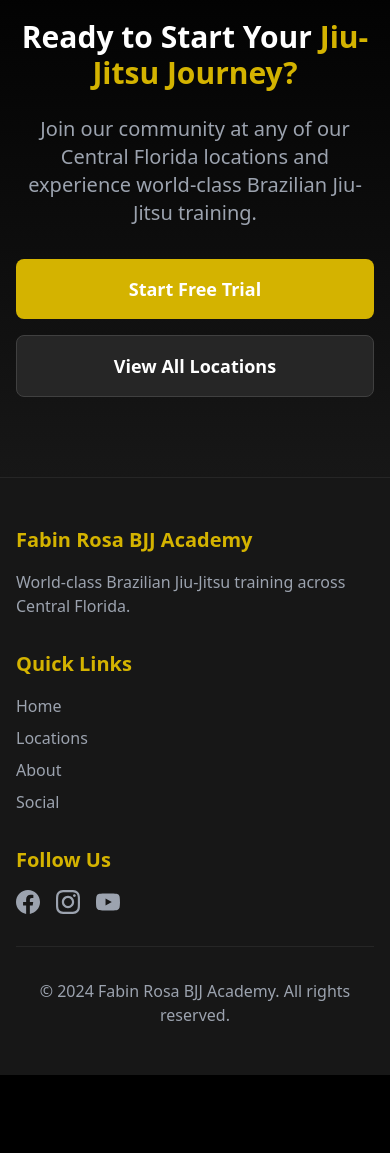
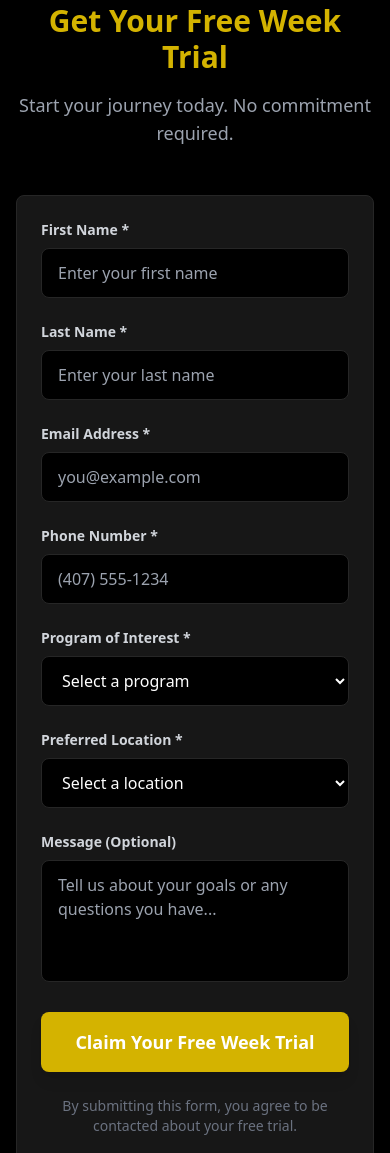
Before and after one commit to lopeza9/lopeza9, a plain HTML site: page social.html in a window 390 px wide. Shown: the part 1293-2446 px from the top of the page. Before the commit the page ends 2368 px from the top, so only its background shows below. Drawn offline with nearby package versions, Linux system fonts and the light colour scheme; a script that the page names is missing.

Commit message:
fixed socail page free trial form

```diff
--- a/social.html
+++ b/social.html
@@ -206,23 +206,153 @@
         </div>
     </section>
 
-    <!-- CTA Section -->
-    <section class="py-20 px-4 sm:px-6 lg:px-8 bg-gradient-to-b from-black to-neutral-900">
-        <div class="max-w-4xl mx-auto text-center">
-            <h2 class="text-3xl sm:text-4xl font-bold mb-6">
-                Ready to Start Your <span class="text-gold-500">Jiu-Jitsu Journey?</span>
+    <!-- Free Week Trial Section -->
+    <section id="free-trial" class="py-16 sm:py-20 lg:py-24 px-4 sm:px-6 lg:px-8 bg-black">
+        <div class="max-w-3xl mx-auto">
+            <h2 class="text-3xl sm:text-4xl lg:text-5xl font-bold text-center mb-4 text-gold-500">
+                Get Your Free Week Trial
             </h2>
-            <p class="text-xl text-gray-400 mb-8">
-                Join our community at any of our Central Florida locations and experience world-class Brazilian Jiu-Jitsu training.
+            <p class="text-center text-gray-400 mb-12 text-lg">
+                Start your journey today. No commitment required.
             </p>
-            <div class="flex flex-col sm:flex-row gap-4 justify-center">
-                <a href="#free-trial" onclick="openTrialModal(); return false;" class="bg-gold-500 hover:bg-gold-400 text-white font-semibold px-8 py-4 rounded-lg text-lg transition-all duration-300 transform hover:scale-105">
-                    Start Free Trial
-                </a>
-                <a href="index.html#locations" class="bg-neutral-800 hover:bg-neutral-700 text-white font-semibold px-8 py-4 rounded-lg text-lg transition-all duration-300 border border-neutral-700">
-                    View All Locations
-                </a>
-            </div>
+
+            <form id="trialFormPage" action="https://docs.google.com/forms/d/e/1FAIpQLSd4tz6_OV_wQdXZsTkEuOchHagdVBC-nTb1ZaxpqHIvMsDuzw/formResponse" method="POST" target="hidden_iframe" class="bg-neutral-900 rounded-lg p-6 sm:p-8 border border-neutral-800">
+                <div class="space-y-6">
+
+                    <!-- First Name Field -->
+                    <div>
+                        <label for="firstName" class="block text-sm font-semibold mb-2 text-gray-300">
+                            First Name *
+                        </label>
+                        <input
+                            type="text"
+                            id="firstName"
+                            name="entry.912350723"
+                            required
+                            class="w-full px-4 py-3 bg-black border border-neutral-800 rounded-lg focus:outline-none focus:border-gold-500 focus:ring-2 focus:ring-gold-500/20 text-white transition-all"
+                            placeholder="Enter your first name"
+                        >
+                    </div>
+
+                    <!-- Last Name Field -->
+                    <div>
+                        <label for="lastName" class="block text-sm font-semibold mb-2 text-gray-300">
+                            Last Name *
+                        </label>
+                        <input
+                            type="text"
+                            id="lastName"
+                            name="entry.1639132657"
+                            required
+                            class="w-full px-4 py-3 bg-black border border-neutral-800 rounded-lg focus:outline-none focus:border-gold-500 focus:ring-2 focus:ring-gold-500/20 text-white transition-all"
+                            placeholder="Enter your last name"
+                        >
+                    </div>
+
+                    <!-- Email Field -->
+                    <div>
+                        <label for="emailPage" class="block text-sm font-semibold mb-2 text-gray-300">
+                            Email Address *
+                        </label>
+                        <input
+                            type="email"
+                            id="emailPage"
+                            name="entry.192218399"
+                            required
+                            class="w-full px-4 py-3 bg-black border border-neutral-800 rounded-lg focus:outline-none focus:border-gold-500 focus:ring-2 focus:ring-gold-500/20 text-white transition-all"
+                            placeholder="you@example.com"
+                        >
+                    </div>
+
+                    <!-- Phone Field -->
+                    <div>
+                        <label for="phonePage" class="block text-sm font-semibold mb-2 text-gray-300">
+                            Phone Number *
+                        </label>
+                        <input
+                            type="tel"
+                            id="phonePage"
+                            name="entry.1470823917"
+                            required
+                            class="w-full px-4 py-3 bg-black border border-neutral-800 rounded-lg focus:outline-none focus:border-gold-500 focus:ring-2 focus:ring-gold-500/20 text-white transition-all"
+                            placeholder="(407) 555-1234"
+                        >
+                    </div>
+
+                    <!-- Program Interest Field -->
+                    <div>
+                        <label for="programPage" class="block text-sm font-semibold mb-2 text-gray-300">
+                            Program of Interest *
+                        </label>
+                        <select
+                            id="programPage"
+                            name="entry.1270043419"
+                            required
+                            class="w-full px-4 py-3 bg-black border border-neutral-800 rounded-lg focus:outline-none focus:border-gold-500 focus:ring-2 focus:ring-gold-500/20 text-white transition-all"
+                        >
+                            <option value="">Select a program</option>
+                            <option value="Adult BJJ">Adult BJJ</option>
+                            <option value="Kids BJJ">Kids BJJ</option>
+                            <option value="FR Fit">FR Fit</option>
+                            <option value="MMA">MMA</option>
+                            <option value="Muay Thai & Kickboxing">Muay Thai & Kickboxing</option>
+                            <option value="Preschool BJJ Program">Preschool BJJ Program</option>
+                            <option value="Self Defense Program">Self Defense Program</option>
+                            <option value="Women's Only BJJ">Women's Only BJJ</option>
+                            <option value="Competition Team">Competition Team</option>
+                            <option value="Interested in Multiple Programs">Interested in Multiple Programs</option>
+                        </select>
+                    </div>
+
+                    <!-- Location Field -->
+                    <div>
+                        <label for="locationPage" class="block text-sm font-semibold mb-2 text-gray-300">
+                            Preferred Location *
+                        </label>
+                        <select
+                            id="locationPage"
+                            name="entry.1731779693"
+                            required
+                            class="w-full px-4 py-3 bg-black border border-neutral-800 rounded-lg focus:outline-none focus:border-gold-500 focus:ring-2 focus:ring-gold-500/20 text-white transition-all"
+                        >
+                            <option value="">Select a location</option>
+                            <option value="Orlando">Orlando</option>
+                            <option value="Casselberry">Casselberry</option>
+                            <option value="Belle Isle">Belle Isle</option>
+                            <option value="Altamonte Springs">Altamonte Springs</option>
+                        </select>
+                    </div>
+
+                    <!-- Message Field (Optional) -->
+                    <div>
+                        <label for="messagePage" class="block text-sm font-semibold mb-2 text-gray-300">
+                            Message (Optional)
+                        </label>
+                        <textarea
+                            id="messagePage"
+                            name="entry.1589258916"
+                            rows="4"
+                            class="w-full px-4 py-3 bg-black border border-neutral-800 rounded-lg focus:outline-none focus:border-gold-500 focus:ring-2 focus:ring-gold-500/20 text-white transition-all resize-none"
+                            placeholder="Tell us about your goals or any questions you have..."
+                        ></textarea>
+                    </div>
+
+                    <!-- Submit Button -->
+                    <button
+                        type="submit"
+                        class="w-full bg-gold-500 hover:bg-gold-400 text-white font-bold py-4 rounded-lg text-lg transition-all duration-300 transform hover:scale-105 shadow-lg"
+                    >
+                        Claim Your Free Week Trial
+                    </button>
+
+                    <p class="text-sm text-gray-500 text-center">
+                        By submitting this form, you agree to be contacted about your free trial.
+                    </p>
+
+                </div>
+            </form>
+
+            <iframe name="hidden_iframe" id="hidden_iframe" style="display:none;"></iframe>
         </div>
     </section>
 
@@ -272,61 +402,23 @@
         </div>
     </footer>
 
-    <!-- Free Trial Modal -->
-    <div id="trialModal" class="hidden fixed inset-0 bg-black bg-opacity-75 backdrop-blur-sm z-50 flex items-center justify-center p-4">
-        <div class="bg-neutral-900 rounded-lg max-w-3xl w-full max-h-[90vh] overflow-y-auto border-2 border-gold-500 relative">
-            <button onclick="closeTrialModal()" class="absolute top-4 right-4 text-gray-400 hover:text-white transition-colors z-10">
-                <svg class="w-6 h-6" fill="none" stroke="currentColor" viewBox="0 0 24 24">
-                    <path stroke-linecap="round" stroke-linejoin="round" stroke-width="2" d="M6 18L18 6M6 6l12 12"></path>
-                </svg>
-            </button>
-
-            <div class="pt-16 pb-6 px-6">
-                <h3 class="text-2xl font-bold text-gold-500 mb-2 text-center">Start Your Free Trial</h3>
-                <p class="text-gray-400 mb-6 text-center">Fill out the form below and we'll contact you within 24 hours!</p>
-
-                <!-- Google Form Embed -->
-                <iframe
-                    src="https://docs.google.com/forms/d/e/1FAIpQLSd4tz6_OV_wQdXZsTkEuOchHagdVBC-nTb1ZaxpqHIvMsDuzw/viewform?embedded=true"
-                    width="100%"
-                    height="1815"
-                    frameborder="0"
-                    marginheight="0"
-                    marginwidth="0"
-                    class="w-full">
-                    Loading…
-                </iframe>
-            </div>
-        </div>
-    </div>
-
+    <!-- Form Success Handler Script -->
     <script>
-        // Modal Functions
-        function openTrialModal() {
-            document.getElementById('trialModal').classList.remove('hidden');
-            document.body.style.overflow = 'hidden';
-        }
-
-        function closeTrialModal() {
-            document.getElementById('trialModal').classList.add('hidden');
-            document.body.style.overflow = 'auto';
-        }
-
-        // Close modal when clicking outside
-        document.getElementById('trialModal').addEventListener('click', function(e) {
-            if (e.target === this) {
-                closeTrialModal();
-            }
-        });
-
-        // Listen for any links with #free-trial
-        document.addEventListener('DOMContentLoaded', function() {
-            document.querySelectorAll('a[href="#free-trial"]').forEach(link => {
-                link.addEventListener('click', function(e) {
-                    e.preventDefault();
-                    openTrialModal();
-                });
-            });
+        document.getElementById('trialFormPage').addEventListener('submit', function() {
+            setTimeout(function() {
+                document.getElementById('trialFormPage').innerHTML = `
+                    <div class="text-center py-12">
+                        <svg class="w-24 h-24 mx-auto mb-6 text-green-500" fill="none" stroke="currentColor" viewBox="0 0 24 24">
+                            <path stroke-linecap="round" stroke-linejoin="round" stroke-width="2" d="M5 13l4 4L19 7"></path>
+                        </svg>
+                        <h3 class="text-2xl font-bold text-gray-200 mb-4">Thank You!</h3>
+                        <p class="text-gray-400 mb-6">We've received your request and will contact you within 24 hours to schedule your free week trial.</p>
+                        <a href="index.html" class="inline-block bg-gold-500 text-white font-bold py-3 px-8 rounded-lg hover:bg-gold-600 transition-colors">
+                            Return to Home
+                        </a>
+                    </div>
+                `;
+            }, 1000);
         });
     </script>
 
```
